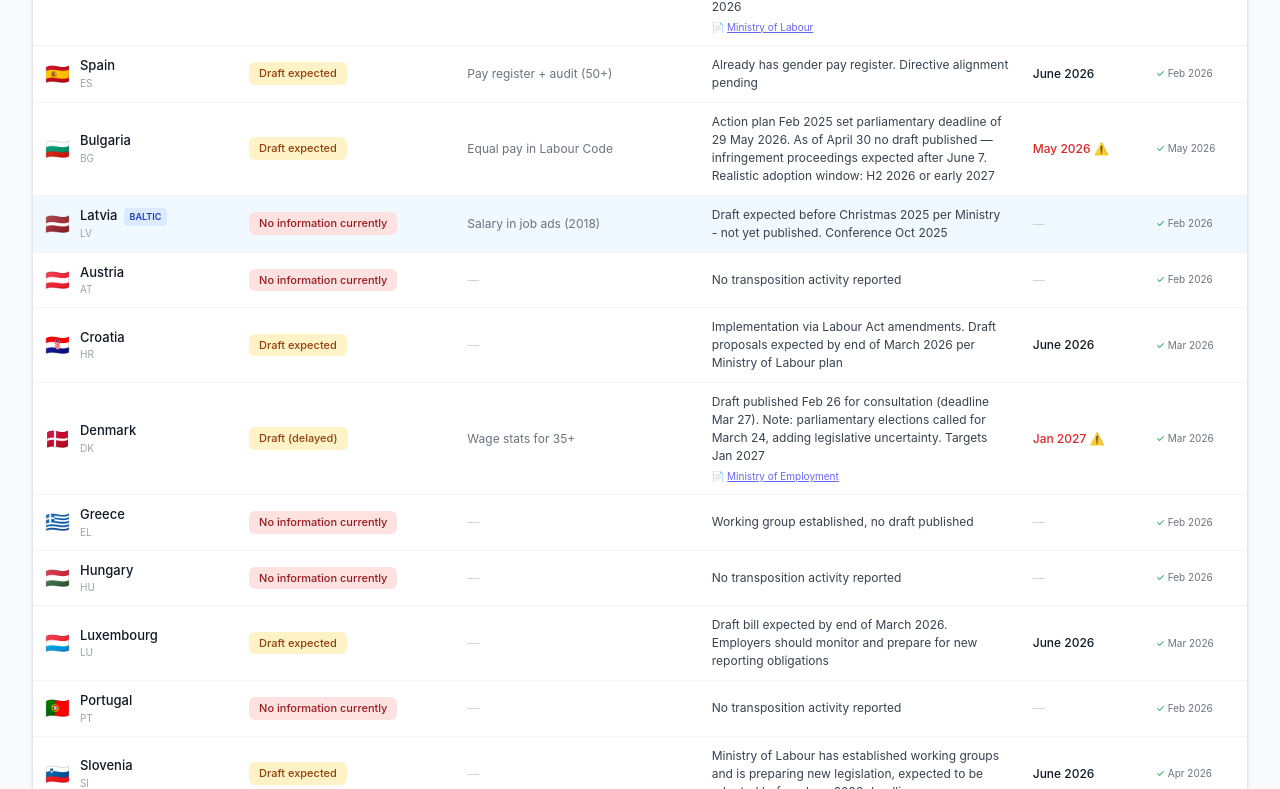
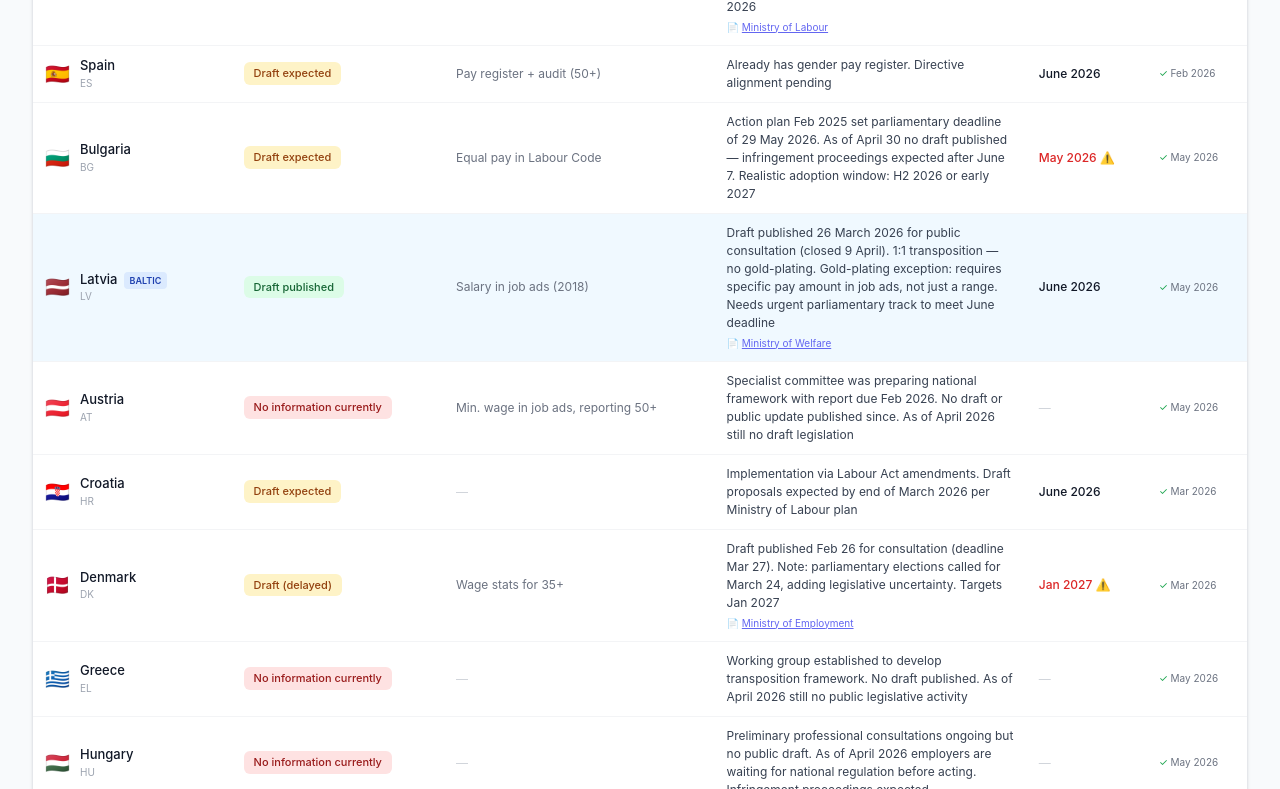
Before and after one commit to LenLi77/Pay-Transparency-implementation-tracker, a website: page index.html in a window 1280 px wide. Shown: the part 2011-2800 px from the top of the page. Drawn offline with Linux system fonts and the light colour scheme.

Commit message:
Update statistics and details in index.html

```diff
--- a/index.html
+++ b/index.html
@@ -140,7 +140,7 @@
 
       <div class="stats-bar">
         <div class="stat">
-          <span class="stat-number green">6</span>
+          <span class="stat-number green">7</span>
           <span class="stat-label">Draft<br>published</span>
         </div>
         <div class="stat">
@@ -148,7 +148,7 @@
           <span class="stat-label">Partial /<br>Expected</span>
         </div>
         <div class="stat">
-          <span class="stat-number red">7</span>
+          <span class="stat-number red">6</span>
           <span class="stat-label">No info /<br>Suspended</span>
         </div>
         <div class="countdown-box">
@@ -353,19 +353,19 @@
             <!-- NO INFORMATION CURRENTLY (10) -->
             <tr class="baltic">
               <td><div class="country-cell"><span class="flag">🇱🇻</span><div><div class="country-name">Latvia<span class="badge-baltic">BALTIC</span></div><div class="country-code">LV</div></div></div></td>
-              <td><span class="badge badge-red">No information currently</span></td>
+              <td><span class="badge badge-green">Draft published</span></td>
               <td class="existing-laws">Salary in job ads (2018)</td>
-              <td class="details">Draft expected before Christmas 2025 per Ministry - not yet published. Conference Oct 2025</td>
-              <td class="expected none">—</td>
-              <td class="verified"><span class="verified-check">✓</span> Feb 2026</td>
+              <td class="details">Draft published 26 March 2026 for public consultation (closed 9 April). 1:1 transposition — no gold-plating. Gold-plating exception: requires specific pay amount in job ads, not just a range. Needs urgent parliamentary track to meet June deadline<div class="draft-link">📄 <a href="https://www.lm.gov.lv/" target="_blank">Ministry of Welfare</a></div></td>
+              <td class="expected">June 2026</td>
+              <td class="verified"><span class="verified-check">✓</span> May 2026</td>
             </tr>
             <tr>
               <td><div class="country-cell"><span class="flag">🇦🇹</span><div><div class="country-name">Austria</div><div class="country-code">AT</div></div></div></td>
               <td><span class="badge badge-red">No information currently</span></td>
-              <td class="existing-laws none">—</td>
-              <td class="details">No transposition activity reported</td>
+              <td class="existing-laws">Min. wage in job ads, reporting 50+</td>
+              <td class="details">Specialist committee was preparing national framework with report due Feb 2026. No draft or public update published since. As of April 2026 still no draft legislation</td>
               <td class="expected none">—</td>
-              <td class="verified"><span class="verified-check">✓</span> Feb 2026</td>
+              <td class="verified"><span class="verified-check">✓</span> May 2026</td>
             </tr>
             <tr>
               <td><div class="country-cell"><span class="flag">🇭🇷</span><div><div class="country-name">Croatia</div><div class="country-code">HR</div></div></div></td>
@@ -387,17 +387,17 @@
               <td><div class="country-cell"><span class="flag">🇬🇷</span><div><div class="country-name">Greece</div><div class="country-code">EL</div></div></div></td>
               <td><span class="badge badge-red">No information currently</span></td>
               <td class="existing-laws none">—</td>
-              <td class="details">Working group established, no draft published</td>
+              <td class="details">Working group established to develop transposition framework. No draft published. As of April 2026 still no public legislative activity</td>
               <td class="expected none">—</td>
-              <td class="verified"><span class="verified-check">✓</span> Feb 2026</td>
+              <td class="verified"><span class="verified-check">✓</span> May 2026</td>
             </tr>
             <tr>
               <td><div class="country-cell"><span class="flag">🇭🇺</span><div><div class="country-name">Hungary</div><div class="country-code">HU</div></div></div></td>
               <td><span class="badge badge-red">No information currently</span></td>
               <td class="existing-laws none">—</td>
-              <td class="details">No transposition activity reported</td>
+              <td class="details">Preliminary professional consultations ongoing but no public draft. As of April 2026 employers are waiting for national regulation before acting. Infringement proceedings expected</td>
               <td class="expected none">—</td>
-              <td class="verified"><span class="verified-check">✓</span> Feb 2026</td>
+              <td class="verified"><span class="verified-check">✓</span> May 2026</td>
             </tr>
             <tr>
               <td><div class="country-cell"><span class="flag">🇱🇺</span><div><div class="country-name">Luxembourg</div><div class="country-code">LU</div></div></div></td>
@@ -411,9 +411,9 @@
               <td><div class="country-cell"><span class="flag">🇵🇹</span><div><div class="country-name">Portugal</div><div class="country-code">PT</div></div></div></td>
               <td><span class="badge badge-red">No information currently</span></td>
               <td class="existing-laws none">—</td>
-              <td class="details">No transposition activity reported</td>
+              <td class="details">No draft legislation or formal announcement as of April 2026. Infringement proceedings expected after June 7</td>
               <td class="expected none">—</td>
-              <td class="verified"><span class="verified-check">✓</span> Feb 2026</td>
+              <td class="verified"><span class="verified-check">✓</span> May 2026</td>
             </tr>
             <tr>
               <td><div class="country-cell"><span class="flag">🇸🇮</span><div><div class="country-name">Slovenia</div><div class="country-code">SI</div></div></div></td>
@@ -511,7 +511,7 @@
       </div>
 
       <div class="updated">
-        Last updated: 5 May 2026 • Next review: May 2026 • Corrections welcome
+        Last updated: 5 May 2026 • Next review: June 2026 • Corrections welcome
       </div>
     </div>
   </div>
```
